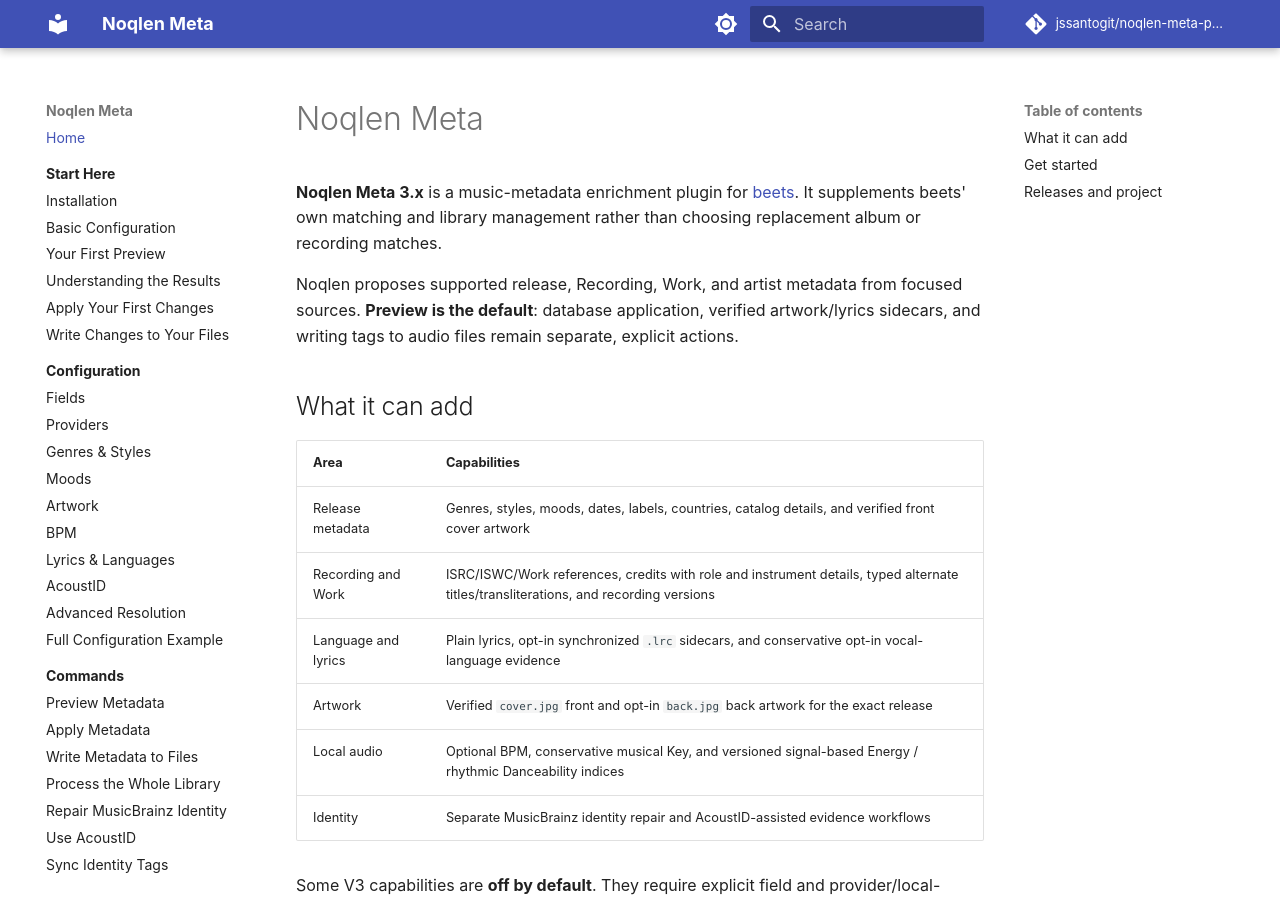
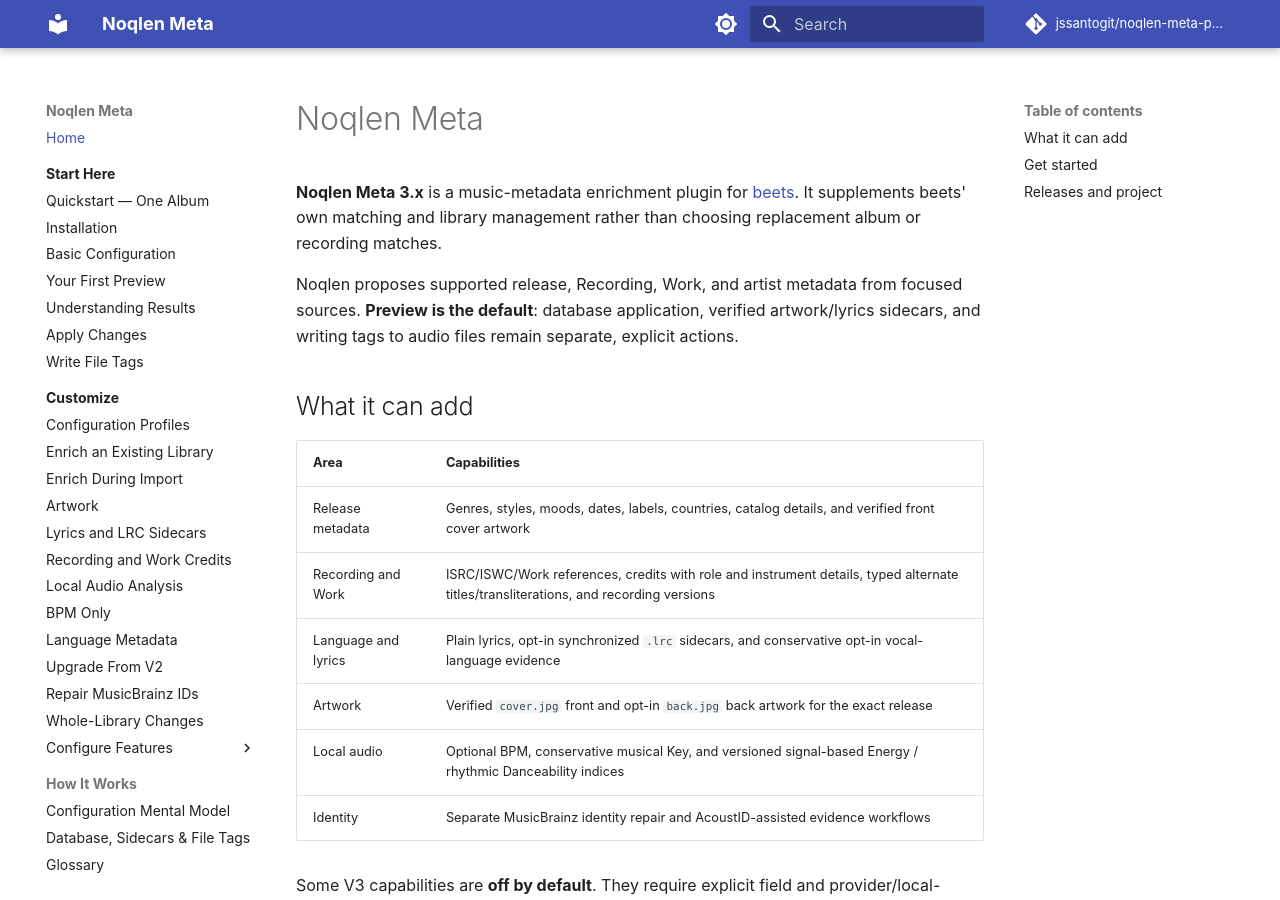
Before and after one commit to jssantogit/noqlen-meta-plugin, an MkDocs documentation site: the page built from site-docs/index.md, in a window 1280 px wide and 900 px high. Built offline with MkDocs 1.6.1 and Material for MkDocs 9.7.7, drawn with Linux system fonts in a browser that asks for light colours; comment, search, counter and statistics services are not loaded.

Commit message:
docs: reorganize MkDocs navigation by user goals and separate concepts from reference

```diff
--- a/mkdocs.yml
+++ b/mkdocs.yml
@@ -15,6 +15,9 @@
     - content.code.copy
     - navigation.indexes
     - navigation.sections
+    - navigation.tracking
+    - navigation.top
+    - content.tabs.link
     - search.highlight
     - search.suggest
   palette:
@@ -49,61 +52,70 @@
 nav:
   - Home: index.md
   - Start Here:
-      - What is Noqlen Meta?: start-here/index.md
+      - Start Here: start-here/index.md
+      - Quickstart — One Album: start-here/quickstart.md
       - Installation: start-here/installation.md
       - Basic Configuration: start-here/basic-configuration.md
       - Your First Preview: start-here/first-preview.md
-      - Understanding the Results: start-here/understanding-results.md
-      - Apply Your First Changes: start-here/apply-changes.md
-      - Write Changes to Your Files: start-here/write-files.md
-  - Configuration:
-      - Configuration Overview: configuration/index.md
-      - Fields: configuration/fields.md
-      - Providers: configuration/providers.md
-      - Genres & Styles: configuration/genres-styles.md
-      - Moods: configuration/moods.md
-      - Artwork: configuration/artwork.md
-      - BPM: configuration/bpm.md
-      - Lyrics & Languages: configuration/lyrics-languages.md
-      - AcoustID: configuration/acoustid.md
-      - Advanced Resolution: configuration/advanced-resolution.md
-      - Full Configuration Example: configuration/full-example.md
-  - Commands:
-      - Command Overview: commands/index.md
-      - Preview Metadata: commands/preview.md
-      - Apply Metadata: commands/apply.md
-      - Write Metadata to Files: commands/write-files.md
-      - Process the Whole Library: commands/whole-library.md
-      - Repair MusicBrainz Identity: commands/identity.md
-      - Use AcoustID: commands/acoustid.md
-      - Sync Identity Tags: commands/identity-tags.md
-  - Recipes:
-      - Recipes: recipes/index.md
-      - Upgrade to V3 and Optional Features: recipes/v3-enrichment.md
+      - Understanding Results: start-here/understanding-results.md
+      - Apply Changes: start-here/apply-changes.md
+      - Write File Tags: start-here/write-files.md
+  - Customize:
+      - Choose a Task: recipes/index.md
+      - Configuration Profiles: recipes/configuration-profiles.md
       - Enrich an Existing Library: recipes/existing-library.md
       - Enrich During Import: recipes/import-enrichment.md
-      - Add or Replace Album Covers: recipes/artwork.md
-      - Analyze BPM Locally: recipes/local-bpm.md
-      - Add Lyrics and Language Metadata: recipes/lyrics-languages.md
+      - Artwork: recipes/artwork.md
+      - Lyrics and LRC Sidecars: recipes/lyrics-synced.md
+      - Recording and Work Credits: recipes/recording-credits.md
+      - Local Audio Analysis: recipes/audio-analysis.md
+      - BPM Only: recipes/local-bpm.md
+      - Language Metadata: recipes/lyrics-languages.md
+      - Upgrade From V2: recipes/v3-enrichment.md
       - Repair MusicBrainz IDs: recipes/repair-musicbrainz-ids.md
-      - Safely Update an Entire Library: recipes/whole-library.md
+      - Whole-Library Changes: recipes/whole-library.md
+      - Configure Features:
+          - Configuration Overview: configuration/index.md
+          - Fields: configuration/fields.md
+          - Providers: configuration/providers.md
+          - Genres & Styles: configuration/genres-styles.md
+          - Moods: configuration/moods.md
+          - Artwork: configuration/artwork.md
+          - BPM, Key & Audio Proxies: configuration/bpm.md
+          - Lyrics & Languages: configuration/lyrics-languages.md
+          - AcoustID: configuration/acoustid.md
+          - Advanced Resolution: configuration/advanced-resolution.md
+          - Default Configuration Snapshot: configuration/full-example.md
+  - How It Works:
+      - Configuration Mental Model: concepts/mental-model.md
+      - Database, Sidecars & File Tags: concepts/data-destinations.md
+      - Glossary: concepts/glossary.md
   - Troubleshooting:
-      - Common Problems: troubleshooting/index.md
+      - Find a Solution: troubleshooting/index.md
       - Nothing Was Changed: troubleshooting/nothing-changed.md
       - REVIEW and BLOCKED Results: troubleshooting/review-blocked.md
       - Provider Problems: troubleshooting/providers.md
       - File Writing Problems: troubleshooting/file-writing.md
       - AcoustID Problems: troubleshooting/acoustid.md
-  - Technical Reference:
-      - technical-reference/index.md
-      - Configuration Reference: technical-reference/configuration.md
-      - Command-line Reference: technical-reference/command-line.md
-      - Fields Reference: technical-reference/fields.md
-      - Providers Reference: technical-reference/providers.md
-      - beets Interaction: technical-reference/beets-interaction.md
-      - Compatibility: technical-reference/compatibility.md
+  - Reference:
+      - Technical Reference: technical-reference/index.md
+      - Configuration Options: technical-reference/configuration.md
+      - Fields and Storage: technical-reference/fields.md
+      - Provider Capabilities: technical-reference/providers.md
+      - beets Compatibility: technical-reference/beets-interaction.md
+      - Compatibility Matrix: technical-reference/compatibility.md
+      - Commands:
+          - Command Overview: commands/index.md
+          - Preview: commands/preview.md
+          - Apply: commands/apply.md
+          - Write Files: commands/write-files.md
+          - Process Whole Library: commands/whole-library.md
+          - MusicBrainz Identity: commands/identity.md
+          - AcoustID: commands/acoustid.md
+          - Identity Tag Sync: commands/identity-tags.md
+          - All Command Options: technical-reference/command-line.md
   - Advanced:
-      - advanced/index.md
+      - Advanced Topics: advanced/index.md
       - Database vs File Tags: advanced/database-vs-file-tags.md
       - Preview, Apply and Write: advanced/preview-apply-write.md
       - Strict vs Partial: advanced/strict-vs-partial.md
```
